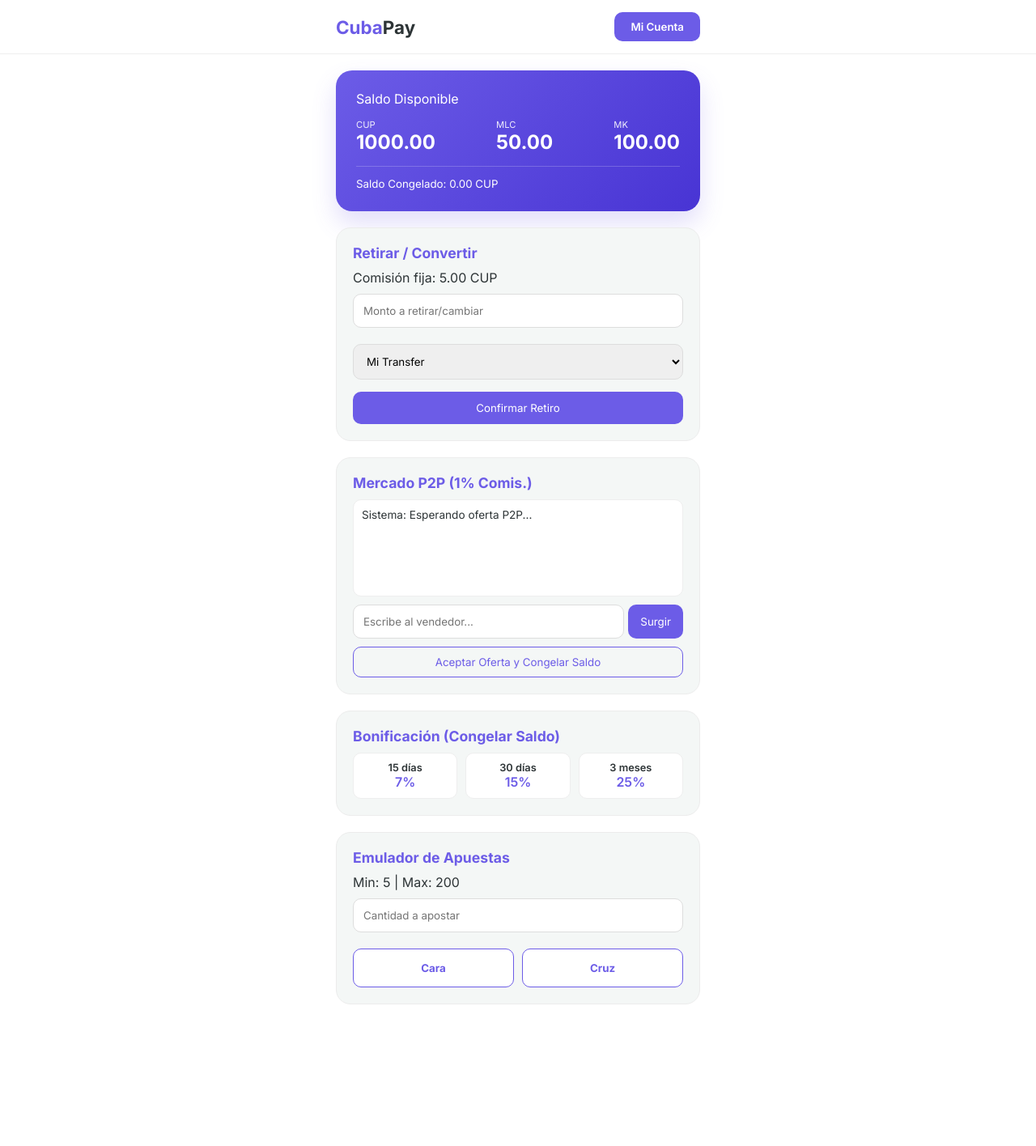
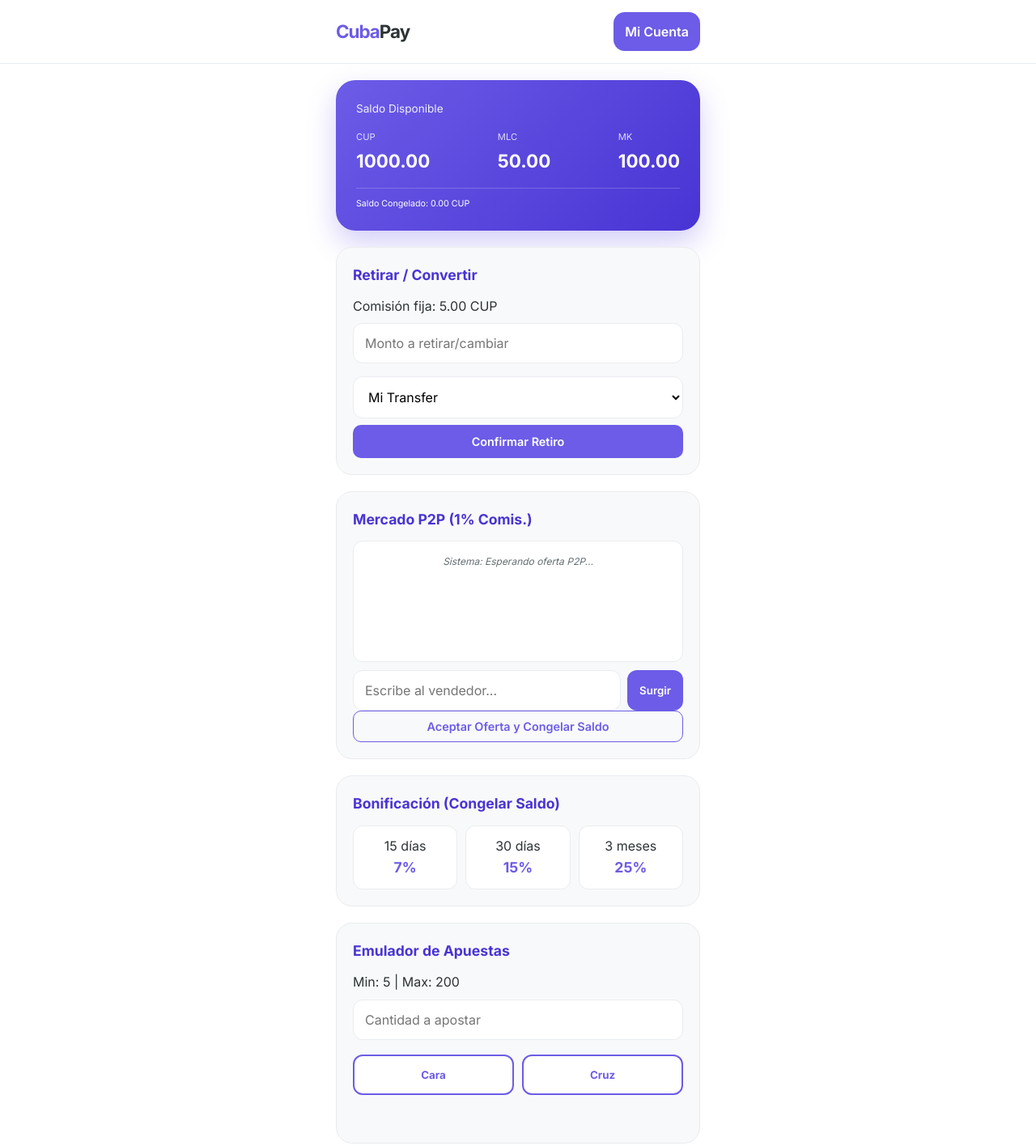
Before and after one commit to TroollM/Cuba-world, a plain HTML site: page index.html in a window 1280 px wide. Shown: the whole page at 81% size. Before the commit the page ends 1291 px from the top, so only its background shows below. Drawn offline with Linux system fonts and the light colour scheme.

Commit message:
Update style.css

```diff
--- a/style.css
+++ b/style.css
@@ -1,58 +1,349 @@
+/* --- VARIABLES GLOBALES (Colores y Estilos) --- */
 :root {
-    --purple: #6c5ce7;
-    --purple-light: #a29bfe;
+    --purple: #6c5ce7;       /* Morado Principal */
+    --purple-dark: #4834d4;  /* Morado Oscuro */
+    --purple-light: #a29bfe; /* Morado Suave */
     --white: #ffffff;
-    --gray: #f4f7f6;
-    --text: #2d3436;
+    --gray-bg: #f8f9fa;      /* Gris muy claro para fondos */
+    --gray-border: #e9ecef;
+    --text-dark: #2d3436;
+    --text-muted: #636e72;
+    --success: #00b894;      /* Verde para ganancias */
+    --danger: #d63031;       /* Rojo para pérdidas */
+    --shadow: 0 10px 20px rgba(108, 92, 231, 0.1);
 }
 
-* { box-sizing: border-box; margin: 0; padding: 0; font-family: 'Inter', sans-serif; }
+/* --- RESETEO BÁSICO --- */
+* {
+    box-sizing: border-box;
+    margin: 0;
+    padding: 0;
+    font-family: 'Inter', -apple-system, sans-serif;
+}
 
-body { background-color: var(--white); color: var(--text); padding-bottom: 50px; }
+body {
+    background-color: var(--white);
+    color: var(--text-dark);
+    line-height: 1.6;
+    padding-bottom: 40px;
+}
 
-.container { width: 92%; max-width: 450px; margin: 0 auto; }
+.container {
+    width: 92%;
+    max-width: 450px; /* Optimizado para móviles */
+    margin: 0 auto;
+}
 
-/* Navegación */
-nav { background: white; padding: 15px 0; border-bottom: 1px solid #eee; position: sticky; top: 0; z-index: 100; }
-.nav-container { display: flex; justify-content: space-between; align-items: center; }
-.logo { font-weight: 800; font-size: 1.4rem; color: var(--purple); }
-.logo span { color: var(--text); }
+/* --- NAVEGACIÓN --- */
+nav {
+    background: var(--white);
+    padding: 15px 0;
+    border-bottom: 1px solid var(--gray-border);
+    position: sticky;
+    top: 0;
+    z-index: 1000;
+}
 
-/* Card Principal */
+.nav-container {
+    display: flex;
+    justify-content: space-between;
+    align-items: center;
+}
+
+.logo {
+    font-weight: 800;
+    font-size: 1.4rem;
+    color: var(--purple);
+    letter-spacing: -1px;
+}
+
+.logo span {
+    color: var(--text-dark);
+}
+
+/* --- TARJETA DE SALDO (GLASSMORPHISM) --- */
 .balance-card {
-    background: linear-gradient(135deg, var(--purple), #4834d4);
-    color: white; padding: 25px; border-radius: 20px; margin-top: 20px;
-    box-shadow: 0 15px 30px rgba(108, 92, 231, 0.2);
+    background: linear-gradient(135deg, var(--purple), var(--purple-dark));
+    color: var(--white);
+    padding: 25px;
+    border-radius: 24px;
+    margin-top: 20px;
+    box-shadow: 0 15px 35px rgba(108, 92, 231, 0.3);
 }
-.currencies { display: flex; justify-content: space-between; margin-top: 15px; }
-.coin span { font-size: 0.7rem; opacity: 0.9; display: block; }
-.congelado-info { margin-top: 15px; border-top: 1px solid rgba(255,255,255,0.2); padding-top: 10px; }
 
-/* Secciones */
-.section-box { background: var(--gray); padding: 20px; border-radius: 18px; margin-top: 20px; border: 1px solid #ececec; }
-h3 { font-size: 1.1rem; margin-bottom: 10px; color: var(--purple); }
+.balance-card p {
+    font-size: 0.85rem;
+    opacity: 0.9;
+    font-weight: 400;
+}
 
-/* Inputs y Botones */
-input, select { width: 100%; padding: 12px; margin: 10px 0; border-radius: 10px; border: 1px solid #ddd; outline: none; }
-.btn-purple { background: var(--purple); color: white; border: none; padding: 10px 20px; border-radius: 10px; font-weight: 600; width: 100%; }
-.btn-purple-sm { background: var(--purple); color: white; border: none; padding: 12px; border-radius: 10px; width: 100%; margin-top: 5px; }
-.btn-outline-sm { background: transparent; border: 1px solid var(--purple); color: var(--purple); width: 100%; padding: 10px; border-radius: 10px; margin-top: 10px; }
+.currencies {
+    display: flex;
+    justify-content: space-between;
+    margin-top: 15px;
+}
 
-/* Chat P2P */
-.chat-area { height: 120px; background: white; border-radius: 10px; padding: 10px; overflow-y: auto; font-size: 0.85rem; border: 1px solid #eee; }
-.chat-input { display: flex; gap: 5px; margin-top: 10px; }
-.chat-input input { margin: 0; }
-.chat-input button { background: var(--purple); color: white; border: none; border-radius: 10px; padding: 0 15px; }
+.coin span {
+    font-size: 0.7rem;
+    text-transform: uppercase;
+    display: block;
+    margin-bottom: 2px;
+    opacity: 0.8;
+}
 
-/* Juegos */
-.game-btns { display: flex; gap: 10px; margin-top: 10px; }
-.btn-game { flex: 1; padding: 15px; border: none; border-radius: 10px; background: white; color: var(--purple); font-weight: bold; border: 1px solid var(--purple); cursor: pointer; }
+.coin h2 {
+    font-size: 1.4rem;
+    font-weight: 700;
+}
 
-/* Modales */
-.modal { display: none; position: fixed; top: 0; left: 0; width: 100%; height: 100%; background: rgba(0,0,0,0.6); align-items: center; justify-content: center; z-index: 1000; }
-.modal-content { background: white; padding: 25px; border-radius: 20px; width: 85%; }
+.congelado-info {
+    margin-top: 15px;
+    padding-top: 10px;
+    border-top: 1px solid rgba(255, 255, 255, 0.2);
+    font-size: 0.8rem;
+    display: flex;
+    justify-content: space-between;
+}
 
-/* Staking */
-.staking-grid { display: flex; gap: 10px; }
-.opt { flex: 1; background: white; padding: 10px; border-radius: 10px; text-align: center; border: 1px solid #eee; font-size: 0.8rem; font-weight: 600; }
-.opt span { display: block; color: var(--purple); font-size: 1rem; }
+/* --- SECCIONES Y CONTENEDORES --- */
+.section-box {
+    background: var(--gray-bg);
+    padding: 20px;
+    border-radius: 20px;
+    margin-top: 20px;
+    border: 1px solid var(--gray-border);
+}
+
+h3 {
+    font-size: 1.1rem;
+    margin-bottom: 12px;
+    color: var(--purple-dark);
+    font-weight: 700;
+}
+
+/* --- INPUTS Y FORMULARIOS --- */
+input, select {
+    width: 100%;
+    padding: 14px;
+    margin: 8px 0;
+    border-radius: 12px;
+    border: 1px solid var(--gray-border);
+    background: var(--white);
+    font-size: 1rem;
+    outline: none;
+    transition: 0.3s;
+}
+
+input:focus {
+    border-color: var(--purple);
+    box-shadow: 0 0 0 3px rgba(108, 92, 231, 0.1);
+}
+
+label {
+    font-size: 0.75rem;
+    font-weight: 600;
+    color: var(--text-muted);
+    margin-left: 5px;
+}
+
+/* --- BOTONES --- */
+button {
+    border: none;
+    cursor: pointer;
+    font-weight: 600;
+    transition: 0.2s;
+}
+
+.btn-purple {
+    background: var(--purple);
+    color: var(--white);
+    padding: 14px;
+    border-radius: 14px;
+    width: 100%;
+    font-size: 1rem;
+}
+
+.btn-purple:active {
+    transform: scale(0.98);
+    background: var(--purple-dark);
+}
+
+.btn-purple-sm {
+    background: var(--purple);
+    color: var(--white);
+    padding: 12px;
+    border-radius: 10px;
+    width: 100%;
+    font-size: 0.9rem;
+}
+
+.btn-outline-sm {
+    background: transparent;
+    border: 1.5px solid var(--purple);
+    color: var(--purple);
+    padding: 10px;
+    border-radius: 10px;
+    width: 100%;
+    font-size: 0.9rem;
+}
+
+/* --- CHAT P2P --- */
+.chat-area {
+    height: 150px;
+    background: var(--white);
+    border-radius: 12px;
+    padding: 15px;
+    overflow-y: auto;
+    font-size: 0.85rem;
+    border: 1px solid var(--gray-border);
+    margin-bottom: 10px;
+}
+
+.msg-system {
+    color: var(--text-muted);
+    font-style: italic;
+    text-align: center;
+    font-size: 0.75rem;
+}
+
+.chat-input {
+    display: flex;
+    gap: 8px;
+}
+
+.chat-input input {
+    margin: 0;
+    flex: 1;
+}
+
+.chat-input button {
+    background: var(--purple);
+    color: var(--white);
+    padding: 0 15px;
+    border-radius: 12px;
+}
+
+/* --- STAKING (CONGELAR) --- */
+.staking-grid {
+    display: grid;
+    grid-template-columns: repeat(3, 1fr);
+    gap: 10px;
+}
+
+.opt {
+    background: var(--white);
+    padding: 12px 5px;
+    border-radius: 12px;
+    text-align: center;
+    border: 1px solid var(--gray-border);
+    cursor: pointer;
+}
+
+.opt:hover {
+    border-color: var(--purple);
+}
+
+.opt b {
+    display: block;
+    font-size: 0.75rem;
+    color: var(--text-muted);
+}
+
+.opt span {
+    display: block;
+    color: var(--purple);
+    font-weight: 700;
+    font-size: 1.1rem;
+}
+
+/* --- JUEGOS (EMULADORES) --- */
+.game-btns {
+    display: flex;
+    gap: 10px;
+    margin-top: 10px;
+}
+
+.btn-game {
+    flex: 1;
+    padding: 15px;
+    border-radius: 12px;
+    background: var(--white);
+    color: var(--purple);
+    border: 2px solid var(--purple);
+    font-weight: bold;
+}
+
+.btn-game:active {
+    background: var(--purple);
+    color: var(--white);
+}
+
+#resultado-juego {
+    text-align: center;
+    margin-top: 15px;
+    font-weight: 700;
+    min-height: 24px;
+}
+
+/* --- PANEL DE ADMINISTRADOR --- */
+.admin-body {
+    background-color: #f1f2f6;
+}
+
+.admin-grid {
+    display: grid;
+    grid-template-columns: 1fr 1fr 1fr;
+    gap: 8px;
+}
+
+table {
+    width: 100%;
+    margin-top: 15px;
+    border-collapse: collapse;
+    background: white;
+    border-radius: 10px;
+    overflow: hidden;
+}
+
+th {
+    background: var(--purple);
+    color: white;
+    padding: 10px;
+    font-size: 0.75rem;
+    text-align: left;
+}
+
+td {
+    padding: 10px;
+    font-size: 0.75rem;
+    border-bottom: 1px solid var(--gray-border);
+}
+
+/* --- MODALES --- */
+.modal {
+    display: none;
+    position: fixed;
+    top: 0;
+    left: 0;
+    width: 100%;
+    height: 100%;
+    background: rgba(0, 0, 0, 0.6);
+    backdrop-filter: blur(4px);
+    align-items: center;
+    justify-content: center;
+    z-index: 2000;
+}
+
+.modal-content {
+    background: var(--white);
+    padding: 30px;
+    border-radius: 28px;
+    width: 88%;
+    max-width: 380px;
+    text-align: center;
+}
+
+.modal-content h2 {
+    margin-bottom: 15px;
+    color: var(--purple-dark);
+}
```
